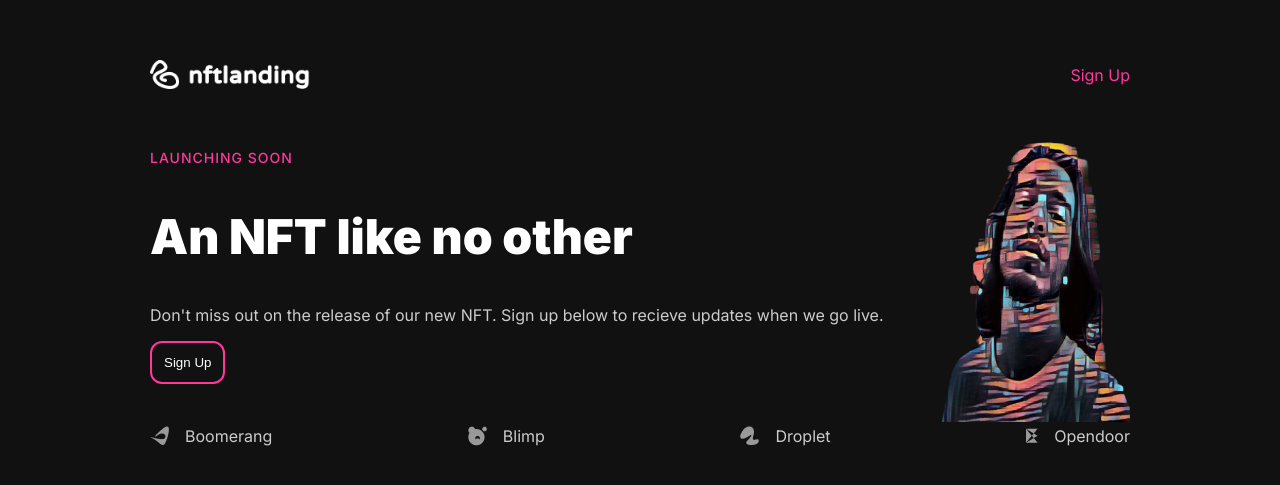
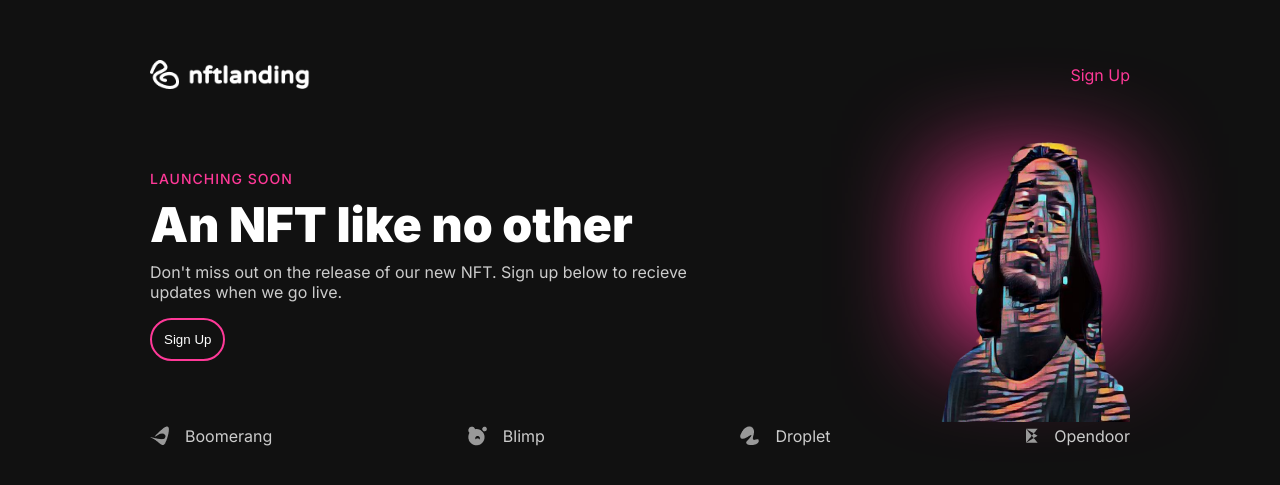
Before and after one commit to maynards95/nft-react-landing-page, a React (Vite) app: page / in a window 1280 px wide. Shown: the part 147-632 px from the top of the page. Built offline with nearby package versions, Linux system fonts and the light colour scheme.

Commit message:
Fixes spacing issues on Hero component, adds effect to NFT image.

```diff
--- a/src/components/Hero/index.jsx
+++ b/src/components/Hero/index.jsx
@@ -12,10 +12,13 @@ function Hero(props) {
           Don't miss out on the release of our new NFT. Sign up below to recieve
           updates when we go live.
         </p>
-        <Button text="Sign Up" />
+        <Button className="hero_left-button" text="Sign Up" />
       </div>
       <div className="hero_right">
-        <img className="hero_right-image" src={heroImage} alt="hero image" />
+        <div className="hero_right-image-wrapper">
+          <img className="hero_right-image" src={heroImage} alt="hero image" />
+          <div className="hero_right-image-shadow"></div>
+        </div>
       </div>
     </section>
   )
--- a/src/components/Hero/style.css
+++ b/src/components/Hero/style.css
@@ -2,6 +2,14 @@
   display: flex;
   align-items: center;
   justify-content: space-between;
+  gap: 16px;
+}
+
+.hero_left {
+  display: flex;
+  flex-direction: column;
+  gap: 8px;
+  max-width: 600px;
 }
 
 .hero_left-launching {
@@ -16,6 +24,34 @@
   color: var(--color-white);
 }
 
+.hero .button {
+  align-self: baseline;
+  margin-top: 8px;
+  border-radius: 100px;
+}
+
+.hero_right-image-wrapper {
+  position: relative;
+}
+
+.hero_right-image-shadow {
+  position: absolute;
+  box-shadow: 0 0 100px 88px var(--color-pink);
+  left: 72px;
+  top: 100px;
+  z-index: -1;
+}
+
 .hero_right-image {
-  width: 200px;
+  width: 128px;
 }
+
+@media (min-width: 576px) {
+  .hero_right-image {
+    width: 200px;
+  }
+  .hero_right-image-shadow{
+    top: 150px;
+    left: 100px;
+  }
+}
--- a/src/index.css
+++ b/src/index.css
@@ -3,7 +3,11 @@
   --color-light-3: #cccccc;
   --color-pink: #ff3998;
   --color-white: #ffffff;
+}
 
+* {
+  margin: 0;
+  padding: 0;
 }
 
 body {
```
